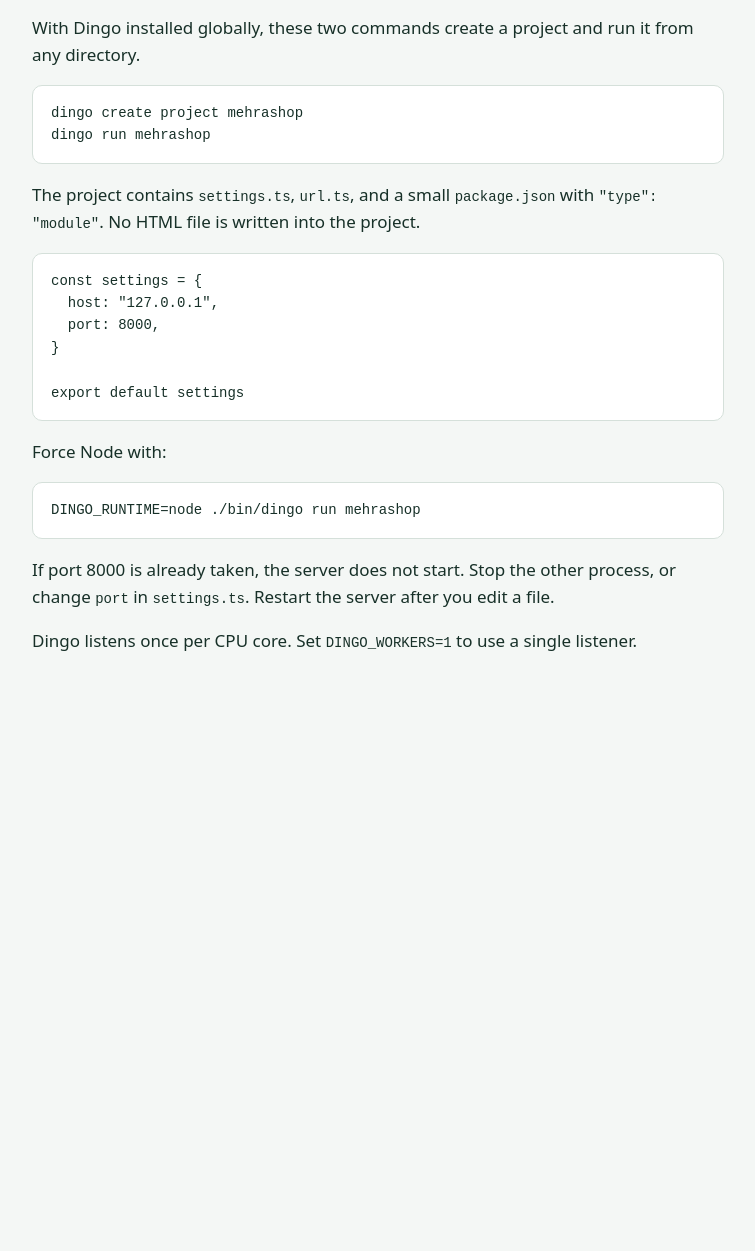
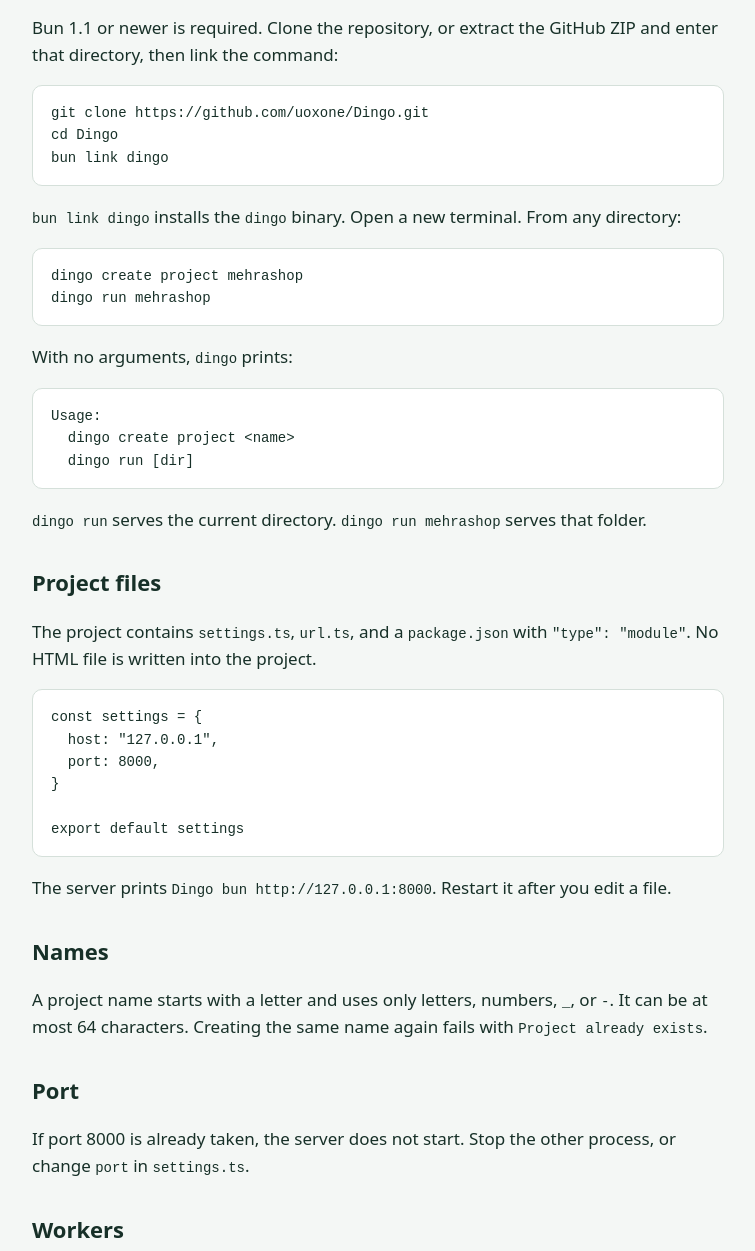
Before and after one commit to uoxone/jango, a website: page docs/start.html in a window 1280 px wide. Shown: the part 149-1400 px from the top of the page, without its empty margins (262-1017 px from the left). Before the commit the page ends 876 px from the top, so only its background shows below. Drawn offline with Linux system fonts and the light colour scheme.

Commit message:
feat : Document the Bun setup

```diff
--- a/docs/start.html
+++ b/docs/start.html
@@ -17,19 +17,32 @@
 </header>
 <main>
   <h1>Start</h1>
-  <p>With Dingo installed globally, these two commands create a project and run it from any directory.</p>
+  <p>Bun 1.1 or newer is required. Clone the repository, or extract the GitHub ZIP and enter that directory, then link the command:</p>
+  <pre>git clone https://github.com/uoxone/Dingo.git
+cd Dingo
+bun link dingo</pre>
+  <p><code>bun link dingo</code> installs the <code>dingo</code> binary. Open a new terminal. From any directory:</p>
   <pre>dingo create project mehrashop
 dingo run mehrashop</pre>
-  <p>The project contains <code>settings.ts</code>, <code>url.ts</code>, and a small <code>package.json</code> with <code>"type": "module"</code>. No HTML file is written into the project.</p>
+  <p>With no arguments, <code>dingo</code> prints:</p>
+  <pre>Usage:
+  dingo create project &lt;name&gt;
+  dingo run [dir]</pre>
+  <p><code>dingo run</code> serves the current directory. <code>dingo run mehrashop</code> serves that folder.</p>
+  <h2>Project files</h2>
+  <p>The project contains <code>settings.ts</code>, <code>url.ts</code>, and a <code>package.json</code> with <code>"type": "module"</code>. No HTML file is written into the project.</p>
   <pre>const settings = {
   host: "127.0.0.1",
   port: 8000,
 }
 
 export default settings</pre>
-  <p>Force Node with:</p>
-  <pre>DINGO_RUNTIME=node ./bin/dingo run mehrashop</pre>
-  <p>If port 8000 is already taken, the server does not start. Stop the other process, or change <code>port</code> in <code>settings.ts</code>. Restart the server after you edit a file.</p>
+  <p>The server prints <code>Dingo  bun  http://127.0.0.1:8000</code>. Restart it after you edit a file.</p>
+  <h2>Names</h2>
+  <p>A project name starts with a letter and uses only letters, numbers, <code>_</code>, or <code>-</code>. It can be at most 64 characters. Creating the same name again fails with <code>Project already exists</code>.</p>
+  <h2>Port</h2>
+  <p>If port 8000 is already taken, the server does not start. Stop the other process, or change <code>port</code> in <code>settings.ts</code>.</p>
+  <h2>Workers</h2>
   <p>Dingo listens once per CPU core. Set <code>DINGO_WORKERS=1</code> to use a single listener.</p>
 </main>
 </body>
```
Also changed, not shown: docs/index.html (+4 -5 lines), docs/routes.html (+11 -3 lines), docs/test.html (+2 -3 lines), README.md.
